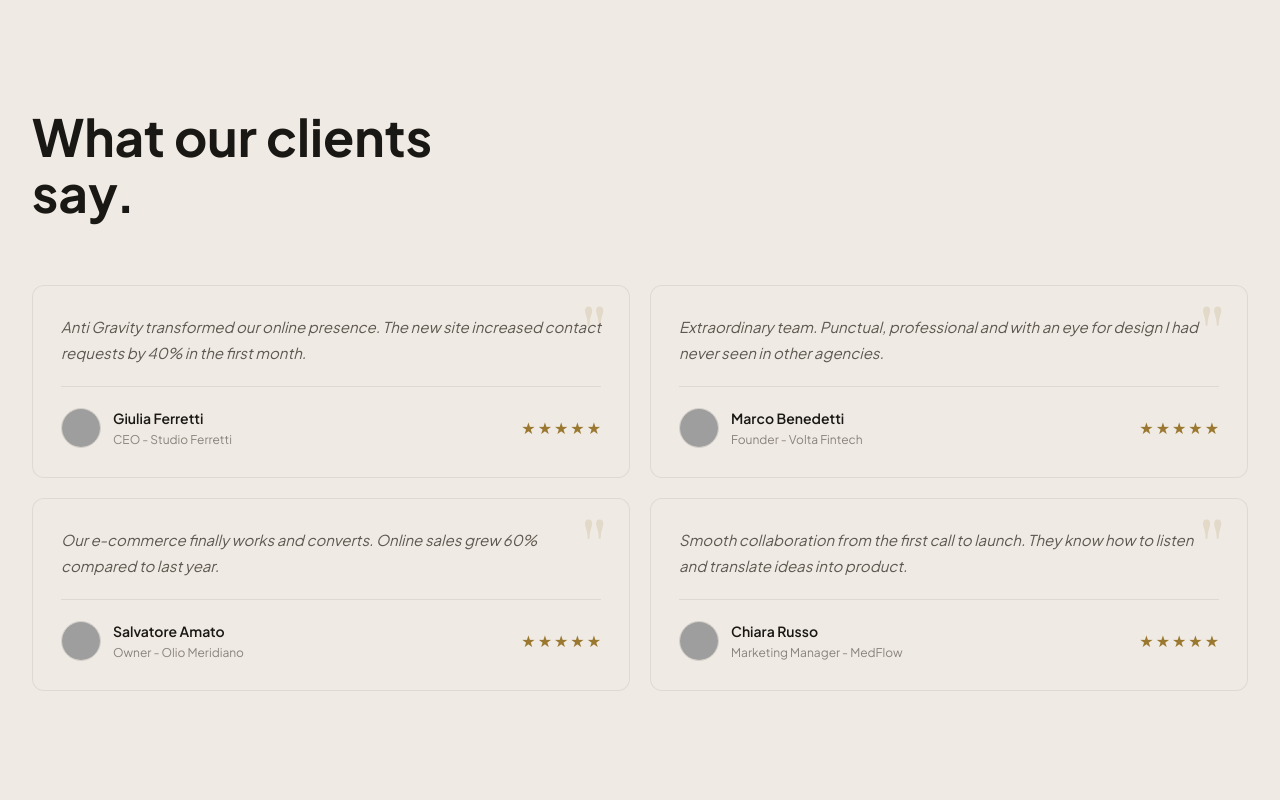
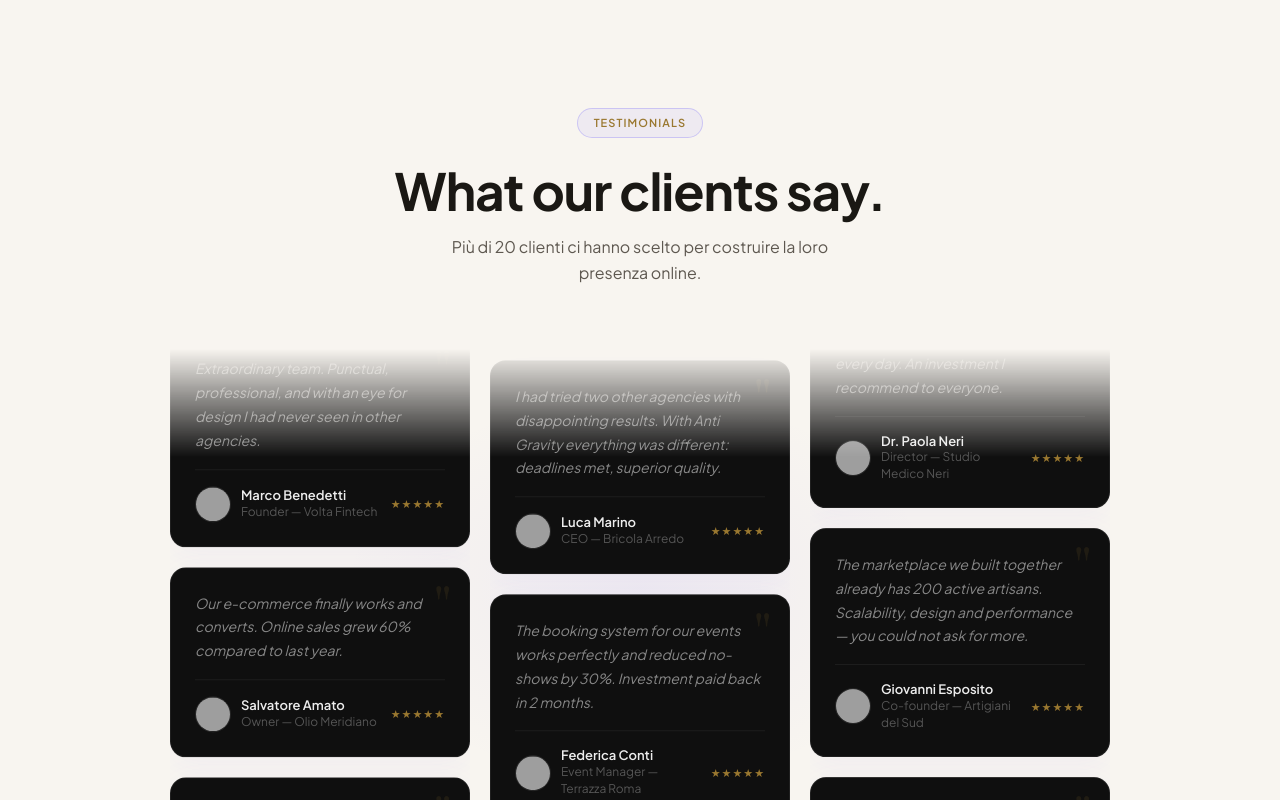
Before and after one commit to GabChrome/agenzia-web-claudecode, a Next.js app: page /en in a window 1280 px wide. Shown: the part 3300-4100 px from the top of the page. Built offline with nearby package versions, Linux system fonts and the light colour scheme; grey boxes are pictures that could not be loaded.

Commit message:
feat: scrolling testimonials columns with 9 real entries, avatar images and dark premium style

```diff
--- a/components/sections/Testimonials.tsx
+++ b/components/sections/Testimonials.tsx
@@ -1,111 +1,117 @@
 'use client';
 
 import { useTranslations } from 'next-intl';
-import Image from 'next/image';
-import AnimatedSection from '@/components/ui/AnimatedSection';
-
-// Placeholder avatar (se non forniti nel json)
-const AVATARS = [
-  'https://picsum.photos/seed/giulia-ferretti/80/80',
-  'https://picsum.photos/seed/marco-benedetti/80/80',
-  'https://picsum.photos/seed/salvatore-amato/80/80',
-  'https://picsum.photos/seed/chiara-russo/80/80',
-];
+import { motion } from 'framer-motion';
+import { TestimonialsColumn, type TestimonialItem } from '@/components/ui/testimonials-columns-1';
 
 export default function Testimonials() {
   const t = useTranslations('testimonials');
 
-  const testimonials = t.raw('items') as Array<{
+  const items = t.raw('items') as Array<{
     quote: string;
     name: string;
     role: string;
-    company: string;
+    image: string;
   }>;
 
+  const testimonials: TestimonialItem[] = items.map((item) => ({
+    text: item.quote,
+    name: item.name,
+    role: item.role,
+    image: item.image,
+  }));
+
+  const col1 = testimonials.slice(0, 3);
+  const col2 = testimonials.slice(3, 6);
+  const col3 = testimonials.slice(6, 9);
+
   return (
-    <section id="testimonials" style={{ padding: '120px 0', background: 'var(--surface-1)' }}>
-      <div className="max-w-7xl mx-auto px-6 lg:px-8">
+    <section
+      id="testimonials"
+      style={{ padding: '120px 0', background: 'var(--bg)', position: 'relative', overflow: 'hidden' }}
+    >
+      {/* Glow di sfondo */}
+      <div style={{
+        position: 'absolute',
+        top: '50%', left: '50%',
+        transform: 'translate(-50%, -50%)',
+        width: '600px', height: '400px',
+        background: 'radial-gradient(ellipse at center, rgba(124,110,248,0.07) 0%, transparent 70%)',
+        pointerEvents: 'none',
+      }} />
 
-        <AnimatedSection className="max-w-lg mb-16">
+      <div className="max-w-7xl mx-auto px-6 lg:px-8" style={{ position: 'relative', zIndex: 1 }}>
+
+        {/* Header */}
+        <motion.div
+          initial={{ opacity: 0, y: 20 }}
+          whileInView={{ opacity: 1, y: 0 }}
+          transition={{ duration: 0.7, ease: [0.16, 1, 0.3, 1] }}
+          viewport={{ once: true }}
+          style={{
+            display: 'flex',
+            flexDirection: 'column',
+            alignItems: 'center',
+            textAlign: 'center',
+            marginBottom: '64px',
+          }}
+        >
+          <div style={{
+            display: 'inline-flex',
+            alignItems: 'center',
+            gap: '8px',
+            border: '1px solid rgba(124,110,248,0.3)',
+            background: 'rgba(124,110,248,0.08)',
+            borderRadius: '999px',
+            padding: '5px 16px',
+            marginBottom: '24px',
+          }}>
+            <span style={{ fontSize: '11px', fontWeight: 600, letterSpacing: '0.1em', textTransform: 'uppercase', color: 'var(--accent)' }}>
+              Testimonials
+            </span>
+          </div>
+
           <h2 style={{
             fontSize: 'clamp(32px, 4vw, 52px)',
             fontWeight: 700,
+            letterSpacing: '-0.02em',
             color: 'var(--text-1)',
-            lineHeight: 1.1
+            lineHeight: 1.1,
+            maxWidth: '540px',
           }}>
             {t('headline')}
           </h2>
-        </AnimatedSection>
+          <p style={{
+            color: 'var(--text-2)',
+            fontSize: '16px',
+            lineHeight: 1.6,
+            marginTop: '16px',
+            maxWidth: '400px',
+          }}>
+            Più di 20 clienti ci hanno scelto per costruire la loro presenza online.
+          </p>
+        </motion.div>
 
-        <div className="grid md:grid-cols-2 gap-5">
-          {testimonials.map((test, i) => (
-            <AnimatedSection key={test.name} delay={i * 0.1}>
-              <blockquote style={{
-                background: 'var(--surface-1)',
-                border: '1px solid var(--border-subtle)',
-                borderRadius: '12px',
-                padding: '28px',
-                position: 'relative',
-                overflow: 'hidden',
-                display: 'flex',
-                flexDirection: 'column',
-                gap: '20px',
-                height: '100%'
-              }}>
-                {/* Decorazione virgolette */}
-                <div style={{
-                  position: 'absolute', top: '12px', right: '20px',
-                  fontFamily: 'var(--font-serif)', fontSize: '80px', lineHeight: 1,
-                  color: 'var(--accent)', opacity: 0.15, userSelect: 'none'
-                }} aria-hidden="true">
-                  &quot;
-                </div>
-
-                <p style={{
-                  color: 'var(--text-2)',
-                  fontSize: '15px',
-                  lineHeight: 1.75,
-                  fontStyle: 'italic',
-                  flex: 1,
-                  position: 'relative',
-                  zIndex: 1
-                }}>
-                  {test.quote}
-                </p>
-
-                <div style={{
-                  borderTop: '1px solid var(--border-subtle)',
-                  paddingTop: '20px',
-                  display: 'flex',
-                  alignItems: 'center',
-                  gap: '12px'
-                }}>
-                  <Image
-                    src={AVATARS[i % AVATARS.length]}
-                    alt={test.name}
-                    width={40}
-                    height={40}
-                    style={{ borderRadius: '50%', objectFit: 'cover', border: '1px solid var(--border-default)' }}
-                  />
-                  <div style={{ display: 'flex', flexDirection: 'column' }}>
-                    <cite style={{ fontStyle: 'normal', fontSize: '14px', fontWeight: 600, color: 'var(--text-1)' }}>
-                      {test.name}
-                    </cite>
-                    <span style={{ fontSize: '12px', color: 'var(--text-3)' }}>
-                      {test.role} - {test.company}
-                    </span>
-                  </div>
-                  <div style={{ marginLeft: 'auto', display: 'flex', gap: '2px', color: 'var(--accent)' }} aria-label="5 stelle su 5">
-                    {[...Array(5)].map((_, i) => (
-                      <span key={i}>★</span>
-                    ))}
-                  </div>
-                </div>
-              </blockquote>
-            </AnimatedSection>
-          ))}
+        {/* Colonne scrollanti */}
+        <div style={{
+          display: 'flex',
+          justifyContent: 'center',
+          gap: '20px',
+          maxHeight: '720px',
+          overflow: 'hidden',
+          maskImage: 'linear-gradient(to bottom, transparent, black 15%, black 85%, transparent)',
+          WebkitMaskImage: 'linear-gradient(to bottom, transparent, black 15%, black 85%, transparent)',
+        }}>
+          <TestimonialsColumn testimonials={col1} duration={18} />
+          <TestimonialsColumn testimonials={col2} duration={22} className="col-md" />
+          <TestimonialsColumn testimonials={col3} duration={16} className="col-lg" />
         </div>
       </div>
+
+      <style>{`
+        @media (max-width: 767px) { .col-md, .col-lg { display: none !important; } }
+        @media (min-width: 768px) and (max-width: 1023px) { .col-lg { display: none !important; } }
+      `}</style>
     </section>
   );
 }
--- /dev/null
+++ b/components/ui/testimonials-columns-1.tsx
@@ -0,0 +1,108 @@
+"use client";
+import React from "react";
+import { motion } from "framer-motion";
+
+export type TestimonialItem = {
+  text: string;
+  image: string;
+  name: string;
+  role: string;
+};
+
+export const TestimonialsColumn = (props: {
+  className?: string;
+  testimonials: TestimonialItem[];
+  duration?: number;
+}) => {
+  return (
+    <div className={props.className} style={{ overflow: "hidden" }}>
+      <motion.div
+        animate={{ translateY: "-50%" }}
+        transition={{
+          duration: props.duration || 10,
+          repeat: Infinity,
+          ease: "linear",
+          repeatType: "loop",
+        }}
+        style={{ display: "flex", flexDirection: "column", gap: "20px", paddingBottom: "20px" }}
+      >
+        {[...new Array(2).fill(0).map((_, index) => (
+          <React.Fragment key={index}>
+            {props.testimonials.map(({ text, image, name, role }, i) => (
+              <div
+                key={i}
+                style={{
+                  background: "#0F0F0F",
+                  border: "1px solid rgba(255,255,255,0.07)",
+                  borderRadius: "16px",
+                  padding: "24px",
+                  maxWidth: "300px",
+                  width: "100%",
+                  boxShadow: "0 4px 32px rgba(124,110,248,0.06)",
+                  position: "relative",
+                  overflow: "hidden",
+                }}
+              >
+                {/* Virgoletta decorativa */}
+                <div style={{
+                  position: "absolute", top: "12px", right: "16px",
+                  fontFamily: "var(--font-serif)", fontSize: "56px", lineHeight: 1,
+                  color: "var(--accent)", opacity: 0.12, userSelect: "none",
+                  pointerEvents: "none",
+                }}>
+                  &quot;
+                </div>
+
+                <p style={{
+                  color: "#888",
+                  fontSize: "14px",
+                  lineHeight: 1.7,
+                  fontStyle: "italic",
+                  position: "relative",
+                  zIndex: 1,
+                }}>
+                  {text}
+                </p>
+
+                <div style={{
+                  borderTop: "1px solid rgba(255,255,255,0.06)",
+                  paddingTop: "16px",
+                  marginTop: "16px",
+                  display: "flex",
+                  alignItems: "center",
+                  gap: "10px",
+                }}>
+                  {/* eslint-disable-next-line @next/next/no-img-element */}
+                  <img
+                    src={image}
+                    alt={name}
+                    width={36}
+                    height={36}
+                    style={{
+                      borderRadius: "50%",
+                      objectFit: "cover",
+                      border: "1px solid rgba(255,255,255,0.10)",
+                      width: "36px",
+                      height: "36px",
+                    }}
+                  />
+                  <div>
+                    <div style={{ color: "#EDEDED", fontSize: "13px", fontWeight: 600, lineHeight: 1.3 }}>
+                      {name}
+                    </div>
+                    <div style={{ color: "#555", fontSize: "12px", lineHeight: 1.4 }}>
+                      {role}
+                    </div>
+                  </div>
+                  <div style={{ marginLeft: "auto", color: "var(--accent)", fontSize: "11px", letterSpacing: "1px" }}>
+                    ★★★★★
+                  </div>
+                </div>
+              </div>
+            ))}
+          </React.Fragment>
+        ))]}
+      </motion.div>
+    </div>
+  );
+};
--- a/messages/en.json
+++ b/messages/en.json
@@ -164,26 +164,56 @@
       {
         "quote": "Anti Gravity transformed our online presence. The new site increased contact requests by 40% in the first month.",
         "name": "Giulia Ferretti",
-        "role": "CEO",
-        "company": "Studio Ferretti"
+        "role": "CEO — Studio Ferretti",
+        "image": "https://randomuser.me/api/portraits/women/44.jpg"
       },
       {
-        "quote": "Extraordinary team. Punctual, professional and with an eye for design I had never seen in other agencies.",
+        "quote": "Extraordinary team. Punctual, professional, and with an eye for design I had never seen in other agencies.",
         "name": "Marco Benedetti",
-        "role": "Founder",
-        "company": "Volta Fintech"
+        "role": "Founder — Volta Fintech",
+        "image": "https://randomuser.me/api/portraits/men/32.jpg"
       },
       {
         "quote": "Our e-commerce finally works and converts. Online sales grew 60% compared to last year.",
         "name": "Salvatore Amato",
-        "role": "Owner",
-        "company": "Olio Meridiano"
+        "role": "Owner — Olio Meridiano",
+        "image": "https://randomuser.me/api/portraits/men/67.jpg"
       },
       {
         "quote": "Smooth collaboration from the first call to launch. They know how to listen and translate ideas into product.",
         "name": "Chiara Russo",
-        "role": "Marketing Manager",
-        "company": "MedFlow"
+        "role": "Marketing Manager — MedFlow",
+        "image": "https://randomuser.me/api/portraits/women/22.jpg"
+      },
+      {
+        "quote": "I had tried two other agencies with disappointing results. With Anti Gravity everything was different: deadlines met, superior quality.",
+        "name": "Luca Marino",
+        "role": "CEO — Bricola Arredo",
+        "image": "https://randomuser.me/api/portraits/men/45.jpg"
+      },
+      {
+        "quote": "The booking system for our events works perfectly and reduced no-shows by 30%. Investment paid back in 2 months.",
+        "name": "Federica Conti",
+        "role": "Event Manager — Terrazza Roma",
+        "image": "https://randomuser.me/api/portraits/women/68.jpg"
+      },
+      {
+        "quote": "I did not think it was possible to have such a beautiful site in so little time. Impeccable design and clean code — exceeded every expectation.",
+        "name": "Alessandro Ricci",
+        "role": "Founder — AlphaStart",
+        "image": "https://randomuser.me/api/portraits/men/12.jpg"
+      },
+      {
+        "quote": "The dashboard they built for our clinic has simplified the work of 15 people every day. An investment I recommend to everyone.",
+        "name": "Dr. Paola Neri",
+        "role": "Director — Studio Medico Neri",
+        "image": "https://randomuser.me/api/portraits/women/57.jpg"
+      },
+      {
+        "quote": "The marketplace we built together already has 200 active artisans. Scalability, design and performance — you could not ask for more.",
+        "name": "Giovanni Esposito",
+        "role": "Co-founder — Artigiani del Sud",
+        "image": "https://randomuser.me/api/portraits/men/28.jpg"
       }
     ]
   },
--- a/messages/it.json
+++ b/messages/it.json
@@ -164,26 +164,56 @@
       {
         "quote": "Anti Gravity ha trasformato la nostra presenza online. Il nuovo sito ha aumentato le richieste di contatto del 40% nel primo mese.",
         "name": "Giulia Ferretti",
-        "role": "CEO",
-        "company": "Studio Ferretti"
+        "role": "CEO — Studio Ferretti",
+        "image": "https://randomuser.me/api/portraits/women/44.jpg"
       },
       {
         "quote": "Team straordinario. Puntuale, professionale e con un occhio per il design che non avevo mai visto in altre agenzie italiane.",
         "name": "Marco Benedetti",
-        "role": "Fondatore",
-        "company": "Volta Fintech"
+        "role": "Founder — Volta Fintech",
+        "image": "https://randomuser.me/api/portraits/men/32.jpg"
       },
       {
         "quote": "Il nostro e-commerce finalmente funziona e converte. Le vendite online sono cresciute del 60% rispetto all'anno scorso.",
         "name": "Salvatore Amato",
-        "role": "Titolare",
-        "company": "Olio Meridiano"
+        "role": "Titolare — Olio Meridiano",
+        "image": "https://randomuser.me/api/portraits/men/67.jpg"
       },
       {
         "quote": "Collaborazione senza intoppi dalla prima call al lancio. Sanno ascoltare e sanno tradurre le idee in prodotto.",
         "name": "Chiara Russo",
-        "role": "Marketing Manager",
-        "company": "MedFlow"
+        "role": "Marketing Manager — MedFlow",
+        "image": "https://randomuser.me/api/portraits/women/22.jpg"
+      },
+      {
+        "quote": "Avevo già provato altre due agenzie con risultati deludenti. Con Anti Gravity è stato tutto diverso: tempi rispettati, qualità superiore.",
+        "name": "Luca Marino",
+        "role": "CEO — Bricola Arredo",
+        "image": "https://randomuser.me/api/portraits/men/45.jpg"
+      },
+      {
+        "quote": "Il booking system per i nostri eventi funziona alla perfezione e ha ridotto i no-show del 30%. Investimento ripagato in 2 mesi.",
+        "name": "Federica Conti",
+        "role": "Event Manager — Terrazza Roma",
+        "image": "https://randomuser.me/api/portraits/women/68.jpg"
+      },
+      {
+        "quote": "Non pensavo fosse possibile avere un sito così bello in così poco tempo. Design impeccabile e codice pulito, hanno superato ogni aspettativa.",
+        "name": "Alessandro Ricci",
+        "role": "Founder — AlphaStart",
+        "image": "https://randomuser.me/api/portraits/men/12.jpg"
+      },
+      {
+        "quote": "La dashboard che hanno sviluppato per la nostra clinica ha semplificato il lavoro di 15 persone ogni giorno. Investimento che consiglio a tutti.",
+        "name": "Dott.ssa Paola Neri",
+        "role": "Direttore — Studio Medico Neri",
+        "image": "https://randomuser.me/api/portraits/women/57.jpg"
+      },
+      {
+        "quote": "Il marketplace che abbiamo costruito insieme ha già 200 artigiani attivi. Scalabilità, design e performance: non si può chiedere di più.",
+        "name": "Giovanni Esposito",
+        "role": "Co-founder — Artigiani del Sud",
+        "image": "https://randomuser.me/api/portraits/men/28.jpg"
       }
     ]
   },
```
